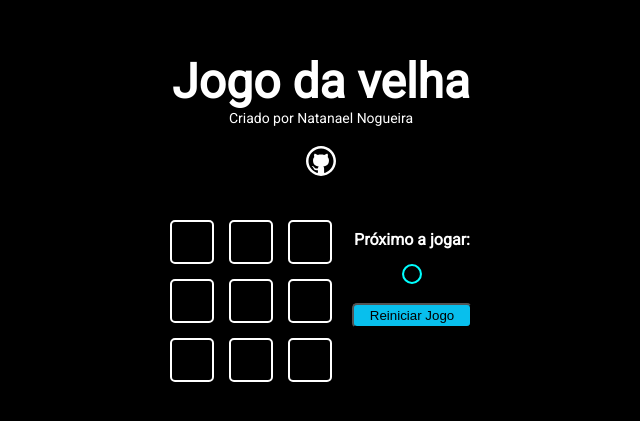
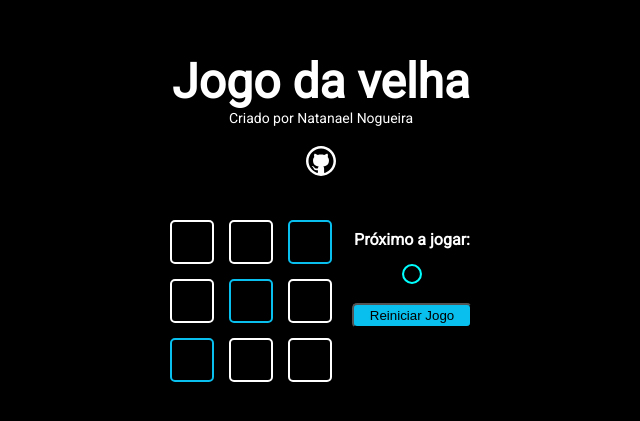
Before and after one commit to natanaelnogueira17/Jogo-da-Velha-com-React, a Next.js app: page / in a window 1280 px wide. Shown: the part 203-624 px from the top of the page, without its empty margins (319-959 px from the left). Built offline with nearby package versions, Linux system fonts and the light colour scheme.

Commit message:
condicional no css

```diff
--- a/package.json
+++ b/package.json
@@ -9,6 +9,7 @@
   "author": "",
   "license": "ISC",
   "dependencies": {
+    "classnames": "^2.3.1",
     "next": "^12.0.7",
     "react": "^17.0.2",
     "react-dom": "^17.0.2"
--- a/pages/src/components/game/Game.jsx
+++ b/pages/src/components/game/Game.jsx
@@ -17,6 +17,7 @@ function Game () {
 const [gameState, setGameState] = useState(Array(9).fill(0))
 const [currentPlayer, setCurrentPlayer] = useState(-1)
 const [winner, setWinner ] = useState(0)
+const [winnerLine, setWinnerLine] = useState([])
 
 const handleClick = (pos)=>{
   if(gameState[pos]=== 0 && winner ===0){
@@ -32,7 +33,9 @@ const verifyGame = () => {
 winnerTable.forEach((line) => {
 const values = line.map((pos)=> gameState[pos])
 const sum = values.reduce((sum, value)=> sum + value)
-if(sum === 3 || sum === -3) setWinner(sum/3)
+if(sum === 3 || sum === -3)
+setWinner(sum/3)
+setWinnerLine(line)
 })
 }
 
@@ -41,7 +44,12 @@ if(sum === 3 || sum === -3) setWinner(sum/3)
 const handleReset = ()=>{
   setGameState (Array(9).fill(0))
   setWinner( 0)
+  setWinnerLine([])
 }
+
+const verifyWinnerLine = (pos)=>
+winnerLine.find((value)=> value === pos ) !== undefined
+
 
    useEffect(()=>{
     setCurrentPlayer(currentPlayer * -1)
@@ -57,6 +65,7 @@ const handleReset = ()=>{
             key={`game-option-pos-${pos}`}
             status={value}
             onClick={()=> handleClick(pos)}
+            isWinner={verifyWinnerLine(pos) }
             />
             )
           }
--- a/pages/src/components/gameoption/GameOption.jsx
+++ b/pages/src/components/gameoption/GameOption.jsx
@@ -1,12 +1,22 @@
+import classNames from 'classnames'
+
 import style from './GameOption.module.css'
 import Icon from '../icon/Icon'
 
 //opcional por conta do tamanho que repete
 const GameIcon = ({iconName})=> <Icon iconName={iconName} size="15px"/>
 
-function GameOption({status, onClick}){
+function GameOption({status,onClick, isWinner}){
   return(
-    <div className={style.gameoption} onClick={onClick}>
+    <div
+      className={
+      classNames(style.gameoption,
+      {[style.winner]: isWinner
+      })
+    }
+    onClick={onClick}
+    >
+
       {
           status === 1 &&  <GameIcon iconName="circle" />
       }
--- a/pages/src/components/gameoption/GameOption.module.css
+++ b/pages/src/components/gameoption/GameOption.module.css
@@ -8,3 +8,8 @@ justify-content: center;
 align-items: center;
 cursor: pointer;
 }
+
+
+.winner{
+  border: 2px solid rgb(8, 191, 237);
+}
```
Also changed, not shown: 1 other file (tests, documents, lock files or other folders).
